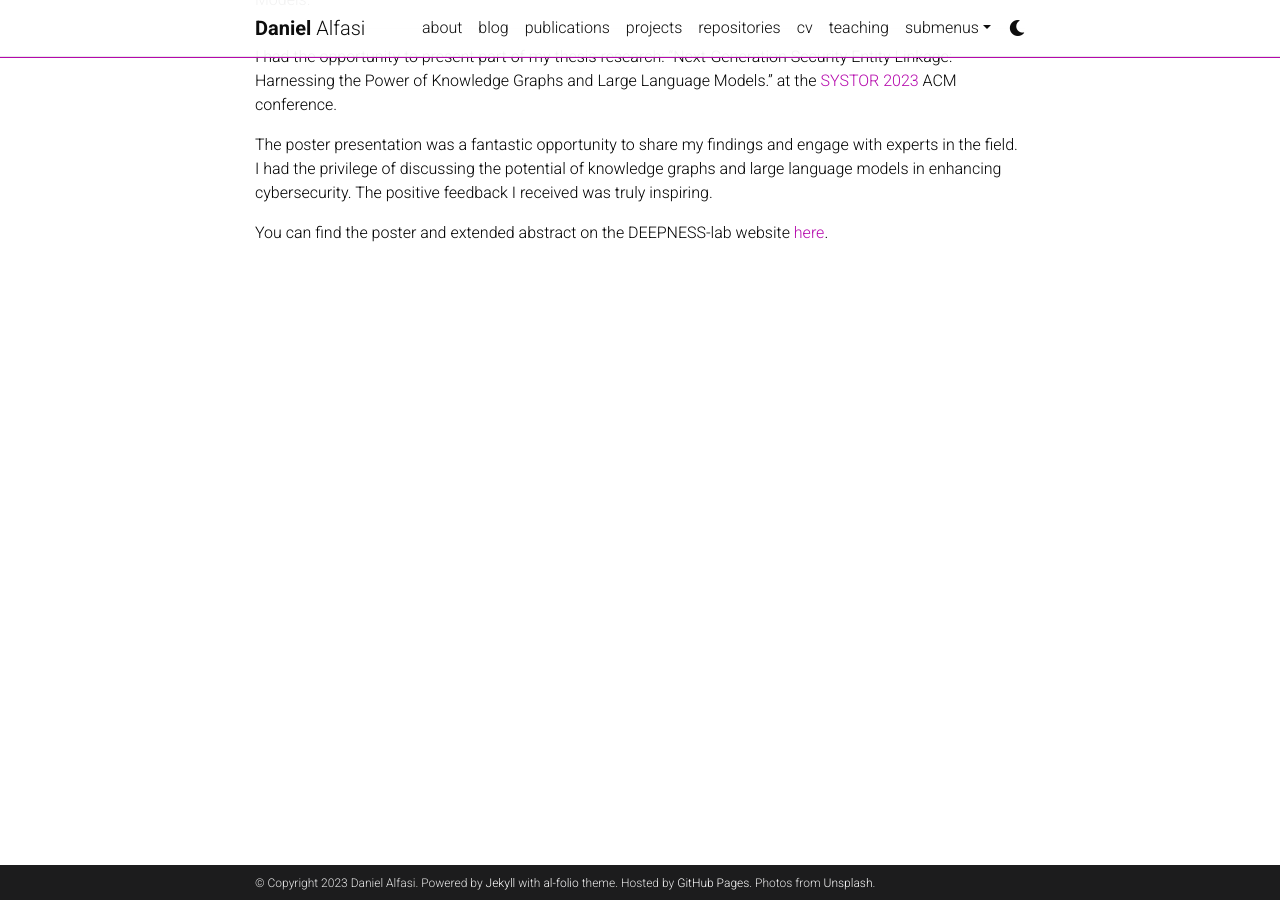
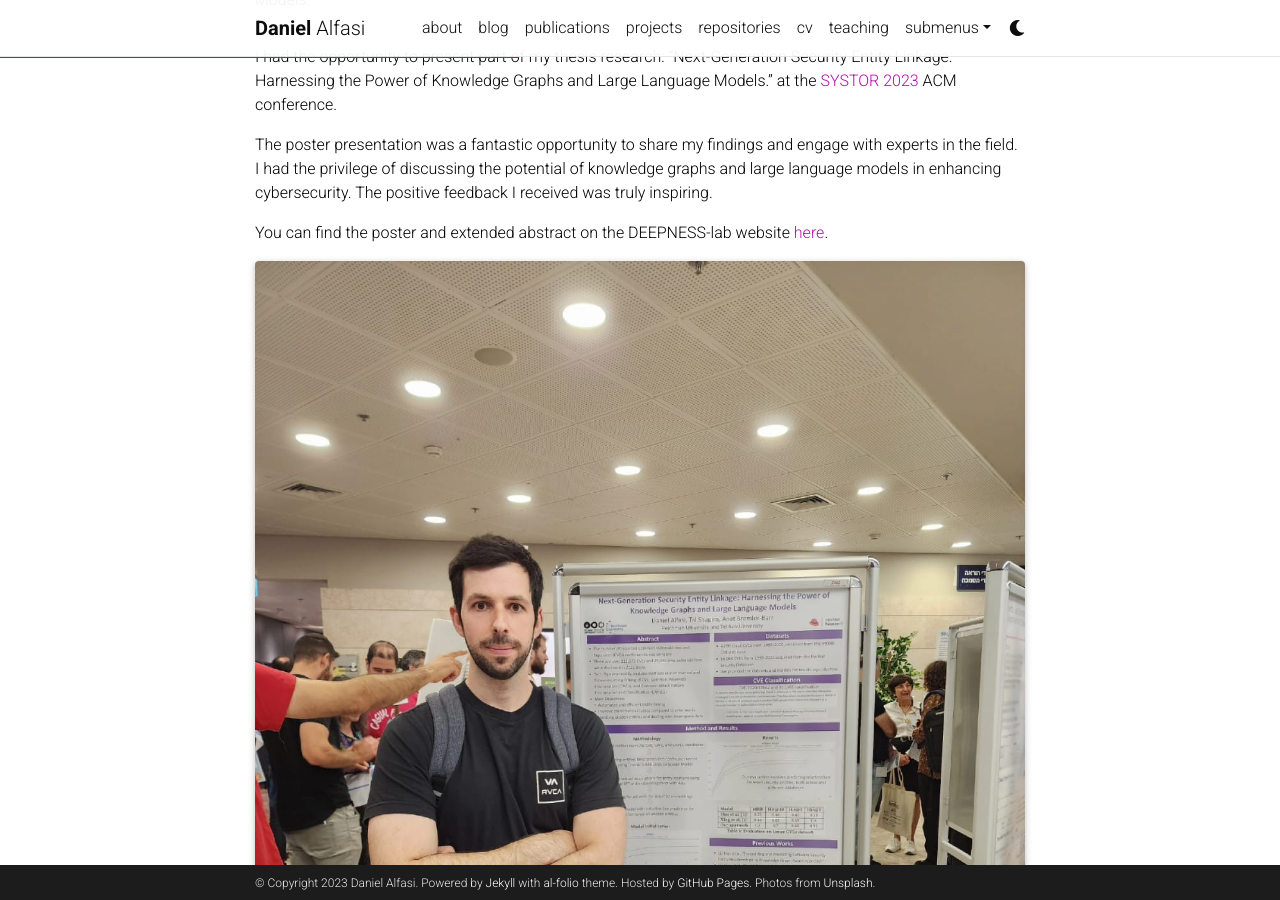
Before and after one commit to daniel4x/daniel4x.github.io, a Jekyll site: the page built from _news/announcement_2.md, in a window 1280 px wide and 900 px high, scrolled down 323 px. Built offline with Jekyll 4.4.1, drawn with Linux system fonts in a browser that asks for light colours; full-size pictures stand in for the smaller copies a plugin makes; comment, search, counter and statistics services are not loaded; a style sheet for code colours, icons or effects is not loaded.

Commit message:
edit news

```diff
--- a/_news/announcement_2.md
+++ b/_news/announcement_2.md
@@ -15,3 +15,5 @@
 The poster presentation was a fantastic opportunity to share my findings and engage with experts in the field. I had the privilege of discussing the potential of knowledge graphs and large language models in enhancing cybersecurity. The positive feedback I received was truly inspiring.
 
 You can find the poster and extended abstract on the DEEPNESS-lab website <a href='https://deepness-lab.org/publications/next-generation-security-entity-linkage-harnessing-the-power-of-knowledge-graphs-and-large-language-models/'>here</a>.
+
+{% include figure.html path="assets/img/systor23.jpg" class="img-fluid rounded z-depth-1" %}
```
Also changed, not shown: assets/img/systor23.jpg (added).
